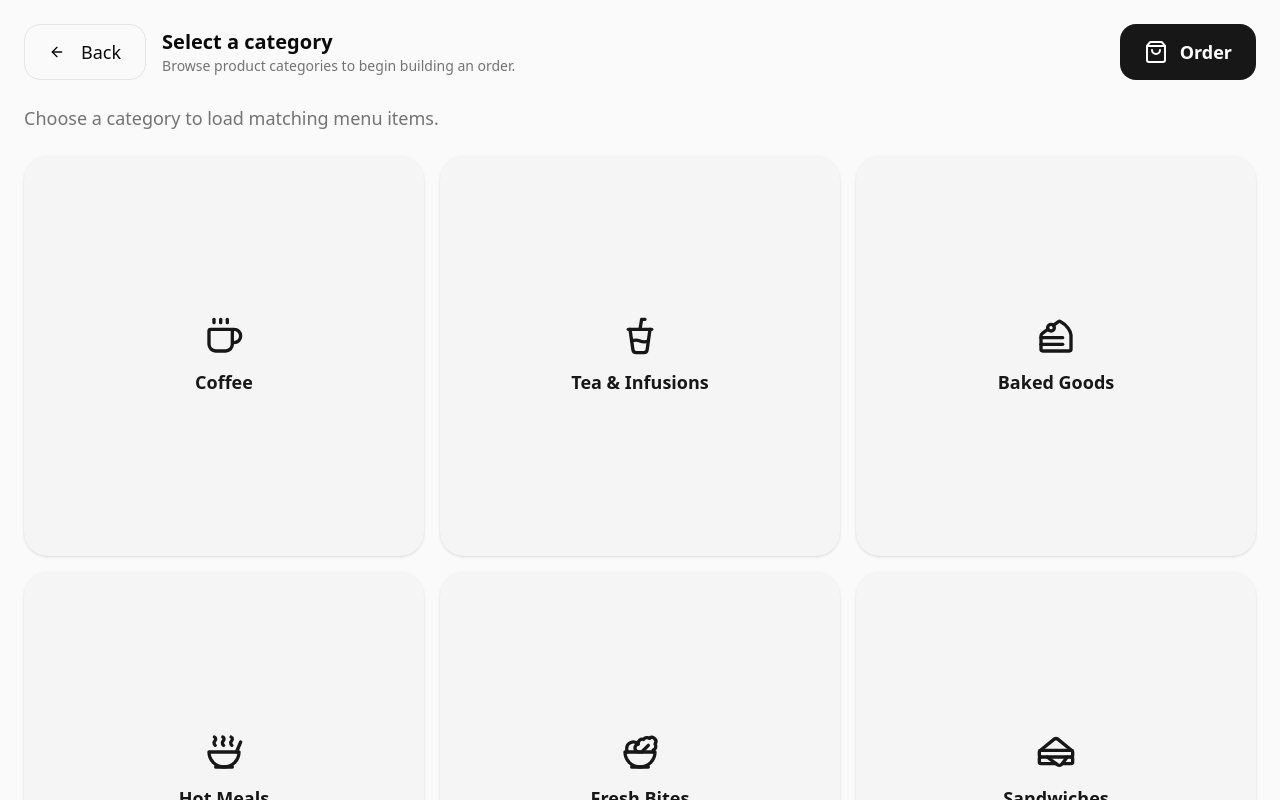
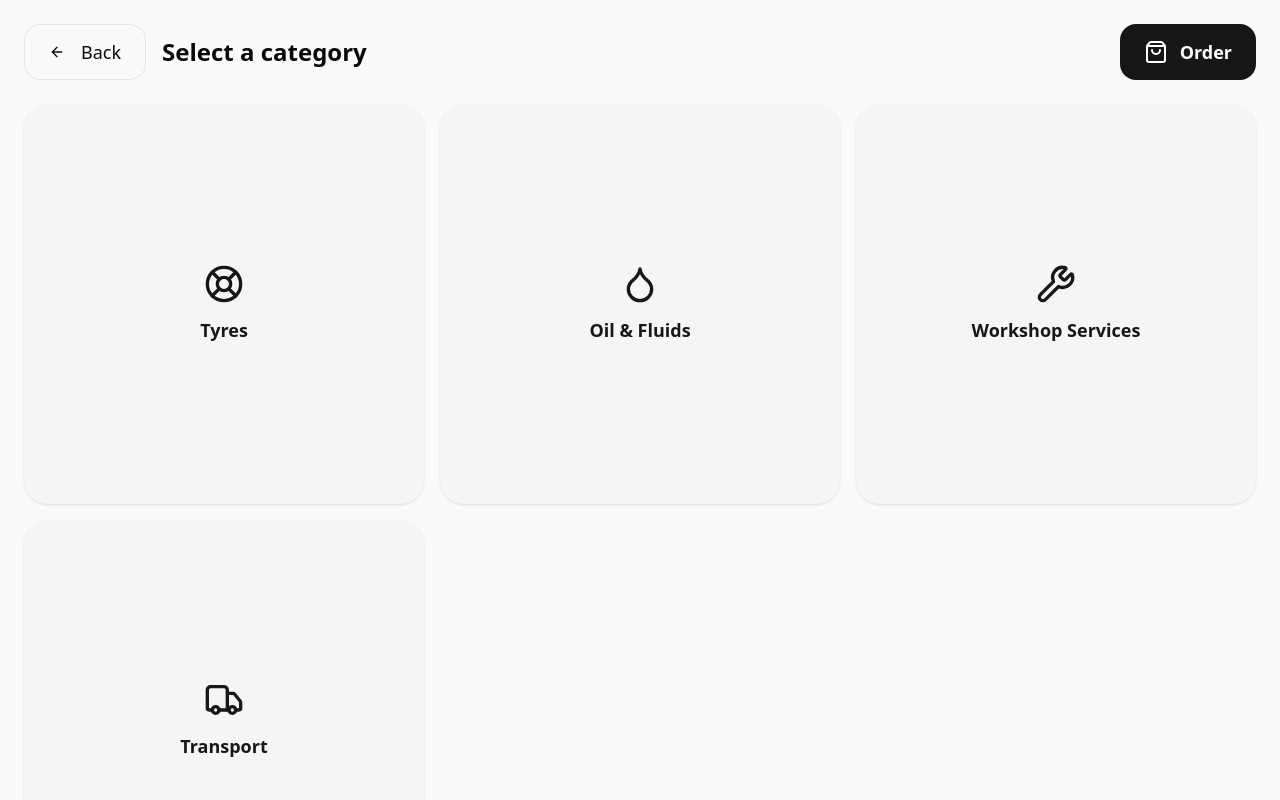
Before and after one commit to all-of-those-sleepless-nights/pos, a React (Vite) app: page / in a window 1280 px wide. Both pictures are taken after a click on the button "Create Order". Shown: the top 800 px of the page. Built offline with nearby package versions, Linux system fonts and the light colour scheme.

Commit message:
update: decomplexify ui

```diff
--- a/src/components/sections/order/order-section.tsx
+++ b/src/components/sections/order/order-section.tsx
@@ -10,6 +10,7 @@ type OrderSectionProps = {
   total: number
   onBack: () => void
   onEditField: (item: OrderItem, field: EditableOrderField) => void
+  onRemoveItem: (itemId: string) => void
   onDone: () => void
   onClear: () => void
 }
@@ -22,8 +23,11 @@ function calculateTotals(items: OrderItem[]) {
   )
   const tax = subtotal * 0.06
   const gross = subtotal + tax
-  const roundedTotal = Math.round(gross * 2) / 2
-  const rounding = roundedTotal - gross
+  const roundingIncrement = 0.05
+  const roundedTotal = Number(
+    (Math.round(gross / roundingIncrement) * roundingIncrement).toFixed(2)
+  )
+  const rounding = Number((roundedTotal - gross).toFixed(2))
 
   return {
     quantity,
@@ -40,10 +44,18 @@ function OrderSection({
   total,
   onBack,
   onEditField,
+  onRemoveItem,
   onDone,
   onClear,
 }: OrderSectionProps) {
   const totals = calculateTotals(items)
+  const brandLookup = new Map<string, string>()
+  items.forEach((item) => {
+    if (item.brandId && !brandLookup.has(item.brandId)) {
+      brandLookup.set(item.brandId, item.brandName ?? "")
+    }
+  })
+  const getBrandName = (brandId: string) => brandLookup.get(brandId) ?? "—"
 
   return (
     <section
@@ -53,7 +65,12 @@ function OrderSection({
     >
       <OrderHeader itemCount={items.length} total={total} onBack={onBack} />
       <div className="mt-6 flex flex-1 flex-col">
-        <OrderItemsList items={items} onEditField={onEditField} />
+        <OrderItemsList
+          items={items}
+          onEditField={onEditField}
+          getBrandName={getBrandName}
+          onRemoveItem={onRemoveItem}
+        />
         <OrderFooter
           totals={totals}
           hasItems={items.length > 0}
--- /dev/null
+++ b/src/components/sections/product-selection/body/brand-grid.tsx
@@ -0,0 +1,17 @@
+import type { Brand } from "@/constants/types"
+
+import CategoryGrid from "./category-grid"
+
+type BrandGridProps = {
+  brands: Brand[]
+  selectedId: string | null
+  onSelect: (brandId: string) => void
+}
+
+function BrandGrid({ brands, selectedId, onSelect }: BrandGridProps) {
+  return (
+    <CategoryGrid categories={brands} selectedId={selectedId} onSelect={onSelect} />
+  )
+}
+
+export default BrandGrid
--- a/src/components/sections/product-selection/body/category-grid.tsx
+++ b/src/components/sections/product-selection/body/category-grid.tsx
@@ -8,7 +8,7 @@ type CategoryGridProps = {
 
 function CategoryGrid({ categories, selectedId, onSelect }: CategoryGridProps) {
   return (
-    <div className="grid flex-1 grid-cols-2 gap-4 md:grid-cols-3 2xl:grid-cols-5">
+    <div className="grid flex-1 auto-rows-min grid-cols-1 sm:grid-cols-2 gap-4 md:grid-cols-3 2xl:grid-cols-5">
       {categories.map((category) => {
         const Icon = category.icon
         const isSelected = selectedId === category.id
--- a/src/components/sections/product-selection/body/product-selection-body.tsx
+++ b/src/components/sections/product-selection/body/product-selection-body.tsx
@@ -1,61 +1,81 @@
 import type {
+  Brand,
   Category,
   Product,
   ProductSelectionView,
-} from "@/constants/types"
+} from "@/constants/types";
 
-import CategoryGrid from "./category-grid"
-import ProductGrid from "./product-grid"
+import BrandGrid from "./brand-grid";
+import CategoryGrid from "./category-grid";
+import ProductGrid from "./product-grid";
 
 type ProductSelectionBodyProps = {
-  view: ProductSelectionView
-  categories: Category[]
-  products: Product[]
-  selectedCategoryId: string | null
-  onSelectCategory: (categoryId: string) => void
-  onAddProduct: (product: Product) => void
-  getCategoryName: (categoryId: string) => string
-  search: string
-}
+  view: ProductSelectionView;
+  categories: Category[];
+  brands: Brand[];
+  products: Product[];
+  selectedCategoryId: string | null;
+  selectedBrandId: string | null;
+  onSelectCategory: (categoryId: string) => void;
+  onSelectBrand: (brandId: string) => void;
+  onAddProduct: (product: Product) => void;
+  getBrandName: (brandId: string) => string;
+  search: string;
+};
 
 function ProductSelectionBody({
   view,
   categories,
+  brands,
   products,
   selectedCategoryId,
+  selectedBrandId,
   onSelectCategory,
+  onSelectBrand,
   onAddProduct,
-  getCategoryName,
+  getBrandName,
   search,
 }: ProductSelectionBodyProps) {
+  const filteredBrands = brands.filter(
+    (brand) => brand.categoryId === selectedCategoryId
+  );
   const currentProducts =
     view === "products"
-      ? products.filter((product) => product.categoryId === selectedCategoryId)
-      : []
+      ? products.filter(
+          (product) =>
+            product.categoryId === selectedCategoryId &&
+            product.brandId === selectedBrandId
+        )
+      : [];
 
   return (
     <div className="flex flex-1 flex-col gap-6">
-      {view === "categories" ? (
-        <>
-          <p className="text-lg font-medium text-muted-foreground">
-            Choose a category to load matching menu items.
-          </p>
-          <CategoryGrid
-            categories={categories}
-            selectedId={selectedCategoryId}
-            onSelect={onSelectCategory}
-          />
-        </>
-      ) : (
+      {view === "categories" && (
+        <CategoryGrid
+          categories={categories}
+          selectedId={selectedCategoryId}
+          onSelect={onSelectCategory}
+        />
+      )}
+
+      {view === "brands" && (
+        <BrandGrid
+          brands={filteredBrands}
+          selectedId={selectedBrandId}
+          onSelect={onSelectBrand}
+        />
+      )}
+
+      {view === "products" && (
         <ProductGrid
           products={currentProducts}
           onAdd={onAddProduct}
           search={search}
-          getCategoryName={getCategoryName}
+          getBrandName={getBrandName}
         />
       )}
     </div>
-  )
+  );
 }
 
-export default ProductSelectionBody
+export default ProductSelectionBody;
--- a/src/components/sections/product-selection/header/product-selection-header.tsx
+++ b/src/components/sections/product-selection/header/product-selection-header.tsx
@@ -4,7 +4,6 @@ import { Button } from "@/components/ui/button"
 
 type ProductSelectionHeaderProps = {
   title: string
-  subtitle?: string
   badgeCount: number
   onBack: () => void
   onOpenOrder: () => void
@@ -17,7 +16,6 @@ type ProductSelectionHeaderProps = {
 
 function ProductSelectionHeader({
   title,
-  subtitle,
   badgeCount,
   onBack,
   onOpenOrder,
@@ -41,10 +39,7 @@ function ProductSelectionHeader({
             Back
           </Button>
           <div>
-            <p className="text-xl font-semibold">{title}</p>
-            {subtitle && (
-              <p className="text-sm text-muted-foreground">{subtitle}</p>
-            )}
+            <p className="text-2xl font-semibold">{title}</p>
           </div>
         </div>
         <div className="flex items-center gap-3">
@@ -74,7 +69,7 @@ function ProductSelectionHeader({
         </div>
       </div>
       {showSearchBar && (
-        <div className="flex items-center gap-2 rounded-2xl border border-border bg-white px-4 py-2 shadow-sm">
+        <div className="flex items-center gap-2 rounded-xl border border-border bg-white px-4 py-2 shadow-sm">
           <input
             type="search"
             value={searchValue}
--- a/src/components/sections/product-selection/product-selection-section.tsx
+++ b/src/components/sections/product-selection/product-selection-section.tsx
@@ -1,6 +1,7 @@
 import { useEffect, useMemo, useState } from "react"
 
 import type {
+  Brand,
   Category,
   Product,
   ProductSelectionView,
@@ -12,12 +13,15 @@ import ProductSelectionHeader from "./header/product-selection-header"
 type ProductSelectionSectionProps = {
   isActive: boolean
   categories: Category[]
+  brands: Brand[]
   products: Product[]
   view: ProductSelectionView
   selectedCategoryId: string | null
+  selectedBrandId: string | null
   badgeCount: number
   onBack: () => void
   onSelectCategory: (categoryId: string) => void
+  onSelectBrand: (brandId: string) => void
   onAddProduct: (product: Product) => void
   onOpenOrder: () => void
   search: string
@@ -27,12 +31,15 @@ type ProductSelectionSectionProps = {
 function ProductSelectionSection({
   isActive,
   categories,
+  brands,
   products,
   view,
   selectedCategoryId,
+  selectedBrandId,
   badgeCount,
   onBack,
   onSelectCategory,
+  onSelectBrand,
   onAddProduct,
   onOpenOrder,
   search,
@@ -40,7 +47,8 @@ function ProductSelectionSection({
 }: ProductSelectionSectionProps) {
   const [isSearchVisible, setIsSearchVisible] = useState(false)
 
-  const searchEnabled = view === "products" && Boolean(selectedCategoryId)
+  const searchEnabled =
+    view === "products" && Boolean(selectedCategoryId && selectedBrandId)
 
   useEffect(() => {
     if (!searchEnabled) {
@@ -48,27 +56,25 @@ function ProductSelectionSection({
     }
   }, [searchEnabled])
 
-  const categoryLookup = useMemo(() => {
+  const brandLookup = useMemo(() => {
     const map = new Map<string, string>()
-    categories.forEach((category) => map.set(category.id, category.label))
+    brands.forEach((brand) => map.set(brand.id, brand.label))
     return map
-  }, [categories])
+  }, [brands])
 
-  const getCategoryName = (categoryId: string) =>
-    categoryLookup.get(categoryId) ?? "—"
+  const getBrandName = (brandId: string) => brandLookup.get(brandId) ?? "—"
 
   const selectedCategory = categories.find(
     (category) => category.id === selectedCategoryId
   )
+  const selectedBrand = brands.find((brand) => brand.id === selectedBrandId)
 
   const title =
     view === "categories"
       ? "Select a category"
-      : selectedCategory?.label ?? "Products"
-  const subtitle =
-    view === "categories"
-      ? "Browse product categories to begin building an order."
-      : "Tap an item to add it with the quantity keypad."
+      : view === "brands"
+        ? selectedCategory?.label ?? "Select brand"
+        : selectedBrand?.label ?? "Products"
 
   return (
     <section
@@ -78,7 +84,6 @@ function ProductSelectionSection({
     >
       <ProductSelectionHeader
         title={title}
-        subtitle={subtitle}
         badgeCount={badgeCount}
         onBack={onBack}
         onOpenOrder={onOpenOrder}
@@ -92,11 +97,14 @@ function ProductSelectionSection({
         <ProductSelectionBody
           view={view}
           categories={categories}
+          brands={brands}
           products={products}
           selectedCategoryId={selectedCategoryId}
+          selectedBrandId={selectedBrandId}
           onSelectCategory={onSelectCategory}
+          onSelectBrand={onSelectBrand}
           onAddProduct={onAddProduct}
-          getCategoryName={getCategoryName}
+          getBrandName={getBrandName}
           search={search}
         />
       </div>
--- a/src/constants/mock-data.ts
+++ b/src/constants/mock-data.ts
@@ -1,158 +1,220 @@
-import {
-  CakeSlice,
-  Coffee,
-  CupSoda,
-  IceCream,
-  Pizza,
-  Salad,
-  Sandwich,
-  Soup,
-} from "lucide-react";
+import { Droplet, LifeBuoy, Truck, Wrench } from "lucide-react"
 
-import type { Category, Product } from "./types";
+import type { Brand, Category, Product } from "./types"
 
 export const categories: Category[] = [
-  { id: "coffee", label: "Coffee", icon: Coffee },
-  { id: "tea", label: "Tea & Infusions", icon: CupSoda },
-  { id: "bakes", label: "Baked Goods", icon: CakeSlice },
-  { id: "meals", label: "Hot Meals", icon: Soup },
-  { id: "fresh", label: "Fresh Bites", icon: Salad },
-  { id: "sandwiches", label: "Sandwiches", icon: Sandwich },
-  { id: "treats", label: "Treats", icon: IceCream },
-  { id: "pizza", label: "Flatbreads", icon: Pizza },
-];
+  { id: "tyres", label: "Tyres", icon: LifeBuoy },
+  { id: "lubricants", label: "Oil & Fluids", icon: Droplet },
+  { id: "services", label: "Workshop Services", icon: Wrench },
+  { id: "logistics", label: "Transport", icon: Truck },
+]
+
+export const brands: Brand[] = [
+  { id: "michelin", label: "Michelin", categoryId: "tyres", icon: LifeBuoy },
+  { id: "bridgestone", label: "Bridgestone", categoryId: "tyres", icon: LifeBuoy },
+  { id: "pirelli", label: "Pirelli", categoryId: "tyres", icon: LifeBuoy },
+  { id: "shell", label: "Shell", categoryId: "lubricants", icon: Droplet },
+  { id: "mobil", label: "Mobil 1", categoryId: "lubricants", icon: Droplet },
+  { id: "castrol", label: "Castrol", categoryId: "lubricants", icon: Droplet },
+  { id: "rapidcare", label: "RapidCare", categoryId: "services", icon: Wrench },
+  { id: "proline", label: "ProLine", categoryId: "services", icon: Wrench },
+  { id: "diagnostic", label: "DiagWorks", categoryId: "services", icon: Wrench },
+  { id: "cityhaul", label: "City Haul", categoryId: "logistics", icon: Truck },
+  { id: "fleetback", label: "FleetBack", categoryId: "logistics", icon: Truck },
+  { id: "lastmile", label: "Last Mile", categoryId: "logistics", icon: Truck },
+]
 
 export const products: Product[] = [
   {
-    id: "americano",
-    name: "Americano",
-    price: 3.5,
-    categoryId: "coffee",
+    id: "pilot-sport-4",
+    name: "Pilot Sport 4 (18\" 245/40)",
+    price: 980,
+    categoryId: "tyres",
+    brandId: "michelin",
+    brandName: "Michelin",
   },
   {
-    id: "latte",
-    name: "Vanilla Latte",
-    price: 5.0,
-    categoryId: "coffee",
+    id: "primacy-3",
+    name: "Primacy 3 ST (17\" 225/55)",
+    price: 820,
+    categoryId: "tyres",
+    brandId: "michelin",
+    brandName: "Michelin",
   },
   {
-    id: "flat-white",
-    name: "Flat White",
-    price: 4.75,
-    categoryId: "coffee",
+    id: "battlax-t32",
+    name: "Battlax T32 Motorcycle Tyre",
+    price: 720,
+    categoryId: "tyres",
+    brandId: "bridgestone",
+    brandName: "Bridgestone",
   },
   {
-    id: "mocha",
-    name: "Dark Mocha",
-    price: 5.25,
-    categoryId: "coffee",
+    id: "duravis-r660",
+    name: "Duravis R660 Van Tyre",
+    price: 640,
+    categoryId: "tyres",
+    brandId: "bridgestone",
+    brandName: "Bridgestone",
   },
   {
-    id: "chai",
-    name: "Masala Chai",
-    price: 4.25,
-    categoryId: "tea",
+    id: "p-zero",
+    name: "P ZERO Performance Set",
+    price: 1150,
+    categoryId: "tyres",
+    brandId: "pirelli",
+    brandName: "Pirelli",
   },
   {
-    id: "matcha",
-    name: "Iced Matcha",
-    price: 4.9,
-    categoryId: "tea",
+    id: "scorpion-atr",
+    name: "Scorpion ATR SUV Tyre",
+    price: 990,
+    categoryId: "tyres",
+    brandId: "pirelli",
+    brandName: "Pirelli",
   },
   {
-    id: "hibiscus",
-    name: "Hibiscus Cooler",
-    price: 4.5,
-    categoryId: "tea",
+    id: "shell-helix-ultra",
+    name: "Shell Helix Ultra 5W-40 (4L)",
+    price: 265,
+    categoryId: "lubricants",
+    brandId: "shell",
+    brandName: "Shell",
   },
   {
-    id: "peppermint",
-    name: "Peppermint Tea",
-    price: 3.75,
-    categoryId: "tea",
+    id: "shell-atf",
+    name: "Shell ATF 134 Transmission Fluid",
+    price: 190,
+    categoryId: "lubricants",
+    brandId: "shell",
+    brandName: "Shell",
   },
   {
-    id: "croissant",
-    name: "Butter Croissant",
-    price: 3.25,
-    categoryId: "bakes",
+    id: "mobil-esp",
+    name: "Mobil 1 ESP 0W-20 (1L)",
+    price: 110,
+    categoryId: "lubricants",
+    brandId: "mobil",
+    brandName: "Mobil 1",
   },
   {
-    id: "muffin",
-    name: "Blueberry Muffin",
-    price: 3.5,
-    categoryId: "bakes",
+    id: "mobil-gear",
+    name: "Mobil Gear Oil 75W-90",
+    price: 175,
+    categoryId: "lubricants",
+    brandId: "mobil",
+    brandName: "Mobil 1",
   },
   {
-    id: "bagel",
-    name: "Everything Bagel",
-    price: 2.75,
-    categoryId: "bakes",
+    id: "castrol-magnatec",
+    name: "Castrol Magnatec 10W-40 (4L)",
+    price: 210,
+    categoryId: "lubricants",
+    brandId: "castrol",
+    brandName: "Castrol",
   },
   {
-    id: "quiche",
-    name: "Spinach Quiche",
-    price: 6.0,
-    categoryId: "meals",
+    id: "castrol-brake",
+    name: "Castrol Brake Fluid DOT 4",
+    price: 85,
+    categoryId: "lubricants",
+    brandId: "castrol",
+    brandName: "Castrol",
   },
   {
-    id: "soup",
-    name: "Tomato Basil Soup",
-    price: 5.75,
-    categoryId: "meals",
+    id: "rapidcare-service",
+    name: "RapidCare Full Service Package",
+    price: 580,
+    categoryId: "services",
+    brandId: "rapidcare",
+    brandName: "RapidCare",
   },
   {
-    id: "pasta",
-    name: "Pesto Pasta",
-    price: 8.5,
-    categoryId: "meals",
+    id: "rapidcare-balance",
+    name: "RapidCare Wheel Alignment + Balance",
+    price: 220,
+    categoryId: "services",
+    brandId: "rapidcare",
+    brandName: "RapidCare",
   },
   {
-    id: "salad-bowl",
-    name: "Harvest Salad",
-    price: 9.0,
-    categoryId: "fresh",
+    id: "proline-aircon",
+    name: "ProLine Air-Con Restoration",
+    price: 360,
+    categoryId: "services",
+    brandId: "proline",
+    brandName: "ProLine",
   },
   {
-    id: "parfait",
-    name: "Granola Parfait",
-    price: 4.95,
-    categoryId: "fresh",
+    id: "proline-detail",
+    name: "ProLine Detailing & Coating",
+    price: 740,
+    categoryId: "services",
+    brandId: "proline",
+    brandName: "ProLine",
   },
   {
-    id: "veggie-sandwich",
-    name: "Veggie Sandwich",
-    price: 8.0,
-    categoryId: "sandwiches",
+    id: "diagworks-diagnosis",
+    name: "DiagWorks Computer Diagnostics",
+    price: 180,
+    categoryId: "services",
+    brandId: "diagnostic",
+    brandName: "DiagWorks",
   },
   {
-    id: "club-sandwich",
-    name: "Smoky Club",
-    price: 9.5,
-    categoryId: "sandwiches",
+    id: "diagworks-battery",
+    name: "DiagWorks Battery Replacement",
+    price: 420,
+    categoryId: "services",
+    brandId: "diagnostic",
+    brandName: "DiagWorks",
   },
   {
-    id: "gelato",
-    name: "Sea Salt Gelato",
-    price: 4.4,
-    categoryId: "treats",
+    id: "cityhaul-flatbed",
+    name: "City Haul Flatbed Return",
+    price: 320,
+    categoryId: "logistics",
+    brandId: "cityhaul",
+    brandName: "City Haul",
   },
   {
-    id: "cookie",
-    name: "Chocolate Chunk Cookie",
-    price: 2.95,
-    categoryId: "treats",
+    id: "cityhaul-emergency",
+    name: "City Haul Emergency Pickup",
+    price: 450,
+    categoryId: "logistics",
+    brandId: "cityhaul",
+    brandName: "City Haul",
   },
   {
-    id: "margherita",
-    name: "Margherita Flatbread",
-    price: 10.0,
-    categoryId: "pizza",
+    id: "fleetback-intercity",
+    name: "FleetBack Intercity Delivery",
+    price: 680,
+    categoryId: "logistics",
+    brandId: "fleetback",
+    brandName: "FleetBack",
   },
   {
-    id: "truffle",
-    name: "Truffle Mushroom Flatbread",
-    price: 11.5,
-    categoryId: "pizza",
+    id: "fleetback-storage",
+    name: "FleetBack 3-Day Storage",
+    price: 260,
+    categoryId: "logistics",
+    brandId: "fleetback",
+    brandName: "FleetBack",
   },
-];
+  {
+    id: "lastmile-doorstep",
+    name: "Last Mile Doorstep Return",
+    price: 210,
+    categoryId: "logistics",
+    brandId: "lastmile",
+    brandName: "Last Mile",
+  },
+  {
+    id: "lastmile-premium",
+    name: "Last Mile Premium Shuttle",
+    price: 380,
+    categoryId: "logistics",
+    brandId: "lastmile",
+    brandName: "Last Mile",
+  },
+]
--- a/src/lib/use-order.ts
+++ b/src/lib/use-order.ts
@@ -30,6 +30,8 @@ export function useOrder() {
         name: product.name,
         unitPrice: product.price,
         quantity: safeQuantity,
+        brandId: product.brandId,
+        brandName: product.brandName,
       };
       return [...prev, nextItem];
     });
--- a/src/pages/Home.tsx
+++ b/src/pages/Home.tsx
@@ -11,7 +11,7 @@ import type {
   Product,
   ProductSelectionView,
 } from "@/constants/types"
-import { categories, products } from "@/constants/mock-data"
+import { brands, categories, products } from "@/constants/mock-data"
 import { useAlert } from "@/lib/alert-context"
 import { useOrder } from "@/lib/use-order"
 
@@ -45,6 +45,7 @@ function HomePage() {
   const [selectedCategoryId, setSelectedCategoryId] = useState<string | null>(
     null
   )
+  const [selectedBrandId, setSelectedBrandId] = useState<string | null>(null)
   const [productSearch, setProductSearch] = useState("")
   const [keypadContext, setKeypadContext] = useState<KeypadContextState | null>(
     null
@@ -56,6 +57,7 @@ function HomePage() {
     orderTotal,
     addProduct,
     updateItem,
+    removeItem,
     clearOrder,
   } = useOrder()
   const { showAlert } = useAlert()
@@ -64,20 +66,37 @@ function HomePage() {
     setActiveSection("products")
     setSelectionView("categories")
     setSelectedCategoryId(null)
+    setSelectedBrandId(null)
   }
 
   const handleCategorySelect = (categoryId: string) => {
     setSelectedCategoryId(categoryId)
+    setSelectedBrandId(null)
+    setSelectionView("brands")
+    setProductSearch("")
+  }
+
+  const handleBrandSelect = (brandId: string) => {
+    setSelectedBrandId(brandId)
     setSelectionView("products")
     setProductSearch("")
   }
 
   const handleProductSectionBack = () => {
     if (selectionView === "products") {
+      setSelectionView("brands")
+      setProductSearch("")
+      return
+    }
+    if (selectionView === "brands") {
       setSelectionView("categories")
+      setSelectedBrandId(null)
+      setSelectedCategoryId(null)
+      setProductSearch("")
       return
     }
     setSelectedCategoryId(null)
+    setSelectedBrandId(null)
     setProductSearch("")
     setActiveSection("home")
   }
@@ -93,6 +112,7 @@ function HomePage() {
     setActiveSection("home")
     setSelectionView("categories")
     setSelectedCategoryId(null)
+    setSelectedBrandId(null)
     setProductSearch("")
     showAlert({
       title: "Order completed",
@@ -169,12 +189,15 @@ function HomePage() {
       <ProductSelectionSection
         isActive={activeSection === "products"}
         categories={categories}
+        brands={brands}
         products={products}
         view={selectionView}
         selectedCategoryId={selectedCategoryId}
+        selectedBrandId={selectedBrandId}
         badgeCount={badgeCount}
         onBack={handleProductSectionBack}
         onSelectCategory={handleCategorySelect}
+        onSelectBrand={handleBrandSelect}
         onAddProduct={handleRequestAddProduct}
         onOpenOrder={handleOpenOrder}
         search={productSearch}
@@ -186,6 +209,7 @@ function HomePage() {
         total={orderTotal}
         onBack={handleBackFromOrder}
         onEditField={handleEditField}
+        onRemoveItem={removeItem}
         onDone={handleDone}
         onClear={handleClearOrder}
       />
```
Also changed, not shown: src/components/sections/order/body/order-items-list.tsx (+40 -9 lines), src/components/sections/product-selection/body/product-grid.tsx (+10 -10 lines), src/constants/types.ts (+12 -1 lines).
